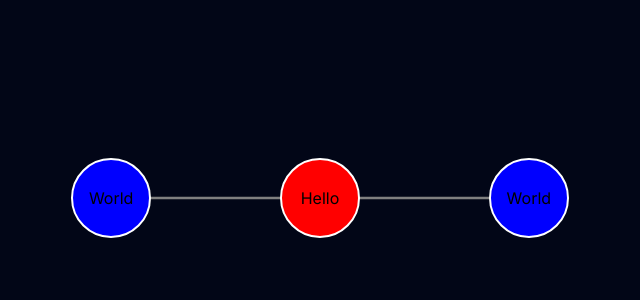
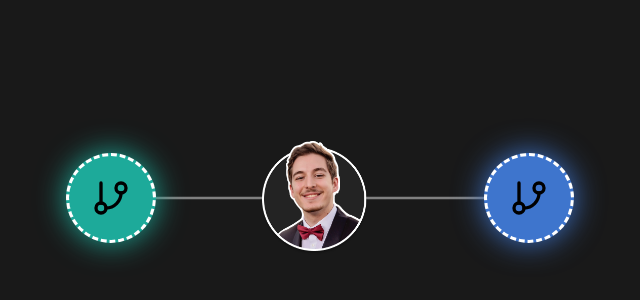
Before and after one commit to dyland88/NodePortfolioSite, a Next.js app in the folder node_portfolio_site/: page / in a window 1280 px wide. Shown: the part 202-502 px from the top of the page, without its empty margins (320-960 px from the left). Built offline with nearby package versions, Linux system fonts and the light colour scheme.

Commit message:
Added separate node types, center node image, and background color

```diff
--- a/node_portfolio_site/src/app/components/ContentNode.tsx
+++ /dev/null
@@ -1,31 +0,0 @@
-import React from "react";
-import { Icon, Smile } from "react-feather";
-
-interface Props {
-  icon: any;
-  color: string;
-}
-
-const ContentNode: React.FC<Props> = ({ icon, color }) => {
-  return (
-    <div>
-      <div
-        style={{
-          width: 80,
-          height: 80,
-          backgroundColor: color,
-          borderRadius: "100%",
-          justifyContent: "center",
-          alignItems: "center",
-          display: "flex",
-          borderWidth: 2,
-          borderColor: "white",
-        }}
-      >
-        {icon}
-      </div>
-    </div>
-  );
-};
-
-export default ContentNode;
--- /dev/null
+++ b/node_portfolio_site/src/app/components/Nodes.tsx
@@ -0,0 +1,72 @@
+import React from "react";
+
+interface Props {
+  icon: any;
+  color: string;
+}
+
+export const ContentNode: React.FC<Props> = ({ icon, color }) => {
+  return (
+    <div>
+      <div
+        style={{
+          width: 90,
+          height: 90,
+          backgroundColor: color,
+          borderRadius: "100%",
+          justifyContent: "center",
+          alignItems: "center",
+          display: "flex",
+          borderWidth: 2,
+          borderColor: "white",
+          boxShadow: "0px 0px 30px 0px" + color,
+        }}
+      >
+        {icon}
+      </div>
+    </div>
+  );
+};
+
+export const LinkNode: React.FC<Props> = ({ icon, color }) => {
+  return (
+    <div>
+      <div
+        style={{
+          width: 90,
+          height: 90,
+          backgroundColor: color,
+          borderRadius: "100%",
+          justifyContent: "center",
+          alignItems: "center",
+          display: "flex",
+          borderWidth: 3,
+          borderColor: "white",
+          borderStyle: "dashed",
+          boxShadow: "0px 0px 30px 0px" + color,
+        }}
+      >
+        {icon}
+      </div>
+    </div>
+  );
+};
+
+export const CenterNode: React.FC = () => {
+  return (
+    <div>
+      <div
+        style={{
+          width: 120,
+          height: 120,
+          justifyContent: "center",
+          alignItems: "center",
+          display: "flex",
+          pointerEvents: "none", // Add this line to make the image not clickable
+        }}
+      >
+        <img src="/assets/Center_node.png" alt="image" />
+      </div>
+    </div>
+  );
+};
--- a/node_portfolio_site/src/app/page.tsx
+++ b/node_portfolio_site/src/app/page.tsx
@@ -4,8 +4,8 @@ import useNodePhysics from "./useNodePhysics";
 import React, { useEffect, useState } from "react";
 import { useRouter, useSearchParams } from "next/navigation";
 import Modal from "./components/Modal";
-import ContentNode from "./components/ContentNode";
-import { GitBranch } from "react-feather";
+import { CenterNode, ContentNode, LinkNode } from "./components/Nodes";
+import { GitBranch, Link } from "react-feather";
 
 export default function Home() {
   const DEBUG = false;
@@ -14,6 +14,9 @@ export default function Home() {
   const router = useRouter();
   const searchParams = useSearchParams();
   const modalPage = searchParams.get("page");
+  const green = "#1DAA9A";
+  const red = "#d05252";
+  const blue = "#3e75cd";
 
   useEffect(() => {
     for (let i = 0; i < nodeList.length; i++) {
@@ -26,40 +29,6 @@ export default function Home() {
     if (modalPage !== null && modalPage !== "") router.push("/");
   }, [modalPage]);
 
-  const ComponentOne = () => (
-    <div
-      style={{
-        minWidth: 80,
-        minHeight: 80,
-        backgroundColor: "red",
-        borderRadius: "100%",
-        justifyContent: "center",
-        alignItems: "center",
-        display: "flex",
-        borderWidth: 2,
-        borderColor: "white",
-      }}
-    >
-      <p>Hello</p>
-    </div>
-  );
-  const ComponentTwo = () => (
-    <div
-      style={{
-        width: 80,
-        height: 80,
-        backgroundColor: "blue",
-        borderRadius: "100%",
-        justifyContent: "center",
-        alignItems: "center",
-        display: "flex",
-        borderWidth: 2,
-        borderColor: "white",
-      }}
-    >
-      <p>World</p>
-    </div>
-  );
   const LoremIpsum = () => (
     <p className="text-white">
       Lorem ipsum dolor sit amet consectetur adipisicing elit. Dicta, magni eos
@@ -78,7 +47,7 @@ export default function Home() {
   const initialNodes = [
     {
       id: "main",
-      content: <ComponentOne />,
+      content: <CenterNode />,
       modalContent: <LoremIpsum />,
       hasModal: true,
       x: windowWidth / 2,
@@ -88,7 +57,7 @@ export default function Home() {
     },
     {
       id: "two",
-      content: <ComponentTwo />,
+      content: <LinkNode icon={<GitBranch size={40} />} color={green} />,
       x: windowWidth / 4,
       y: windowHeight / 2,
       visible: true,
@@ -96,7 +65,7 @@ export default function Home() {
     },
     {
       id: "three",
-      content: <ComponentTwo />,
+      content: <LinkNode icon={<GitBranch size={40} />} color={blue} />,
       x: windowWidth * (3 / 4),
       y: windowHeight / 2,
       visible: true,
@@ -104,7 +73,7 @@ export default function Home() {
     },
     {
       id: "3.1",
-      content: <ContentNode icon={<GitBranch />} color="#1DAA9A" />,
+      content: <ContentNode icon={<GitBranch size={40} />} color={blue} />,
       hasModal: true,
       modalContent: <LoremIpsum />,
       x: windowWidth * (3 / 4),
@@ -114,7 +83,7 @@ export default function Home() {
     },
     {
       id: "3.2",
-      content: <ComponentTwo />,
+      content: <ContentNode icon={<GitBranch size={40} />} color={blue} />,
       hasModal: true,
       modalContent: <LoremIpsum />,
       x: windowWidth * (3 / 4),
@@ -124,7 +93,7 @@ export default function Home() {
     },
     {
       id: "2.1",
-      content: <ComponentTwo />,
+      content: <ContentNode icon={<GitBranch size={40} />} color={green} />,
       hasModal: true,
       modalContent: <LoremIpsum />,
       x: windowWidth / 4,
@@ -134,7 +103,7 @@ export default function Home() {
     },
     {
       id: "2.2",
-      content: <ComponentTwo />,
+      content: <ContentNode icon={<GitBranch size={40} />} color={green} />,
       hasModal: true,
       modalContent: <LoremIpsum />,
       x: windowWidth / 4,
@@ -162,7 +131,7 @@ export default function Home() {
 
   return (
     <>
-      <main className="flex min-h-screen flex-col items-start justify-start overflow-clip p-24 bg-slate-950">
+      <main className="flex min-h-screen flex-col items-start justify-start overflow-clip p-24 bg-gray">
         {DEBUG && (
           <div
             ref={scene}
@@ -218,8 +187,10 @@ export default function Home() {
                   }}
                   style={{
                     position: "absolute",
-                    left: nodeList[index].x - 40,
-                    top: nodeList[index].y - 40,
+                    left: nodeList[index].x,
+                    top: nodeList[index].y,
+                    translateX: "-50%",
+                    translateY: "-50%",
                   }}
                 >
                   {component.content}
--- a/node_portfolio_site/tailwind.config.ts
+++ b/node_portfolio_site/tailwind.config.ts
@@ -7,6 +7,9 @@ const config: Config = {
     "./src/app/**/*.{js,ts,jsx,tsx,mdx}",
   ],
   theme: {
+    colors: {
+      gray: "#191919",
+    },
     extend: {
       backgroundImage: {
         "gradient-radial": "radial-gradient(var(--tw-gradient-stops))",
```
Also changed, not shown: node_portfolio_site/public/assets/Center_node.png (added).
